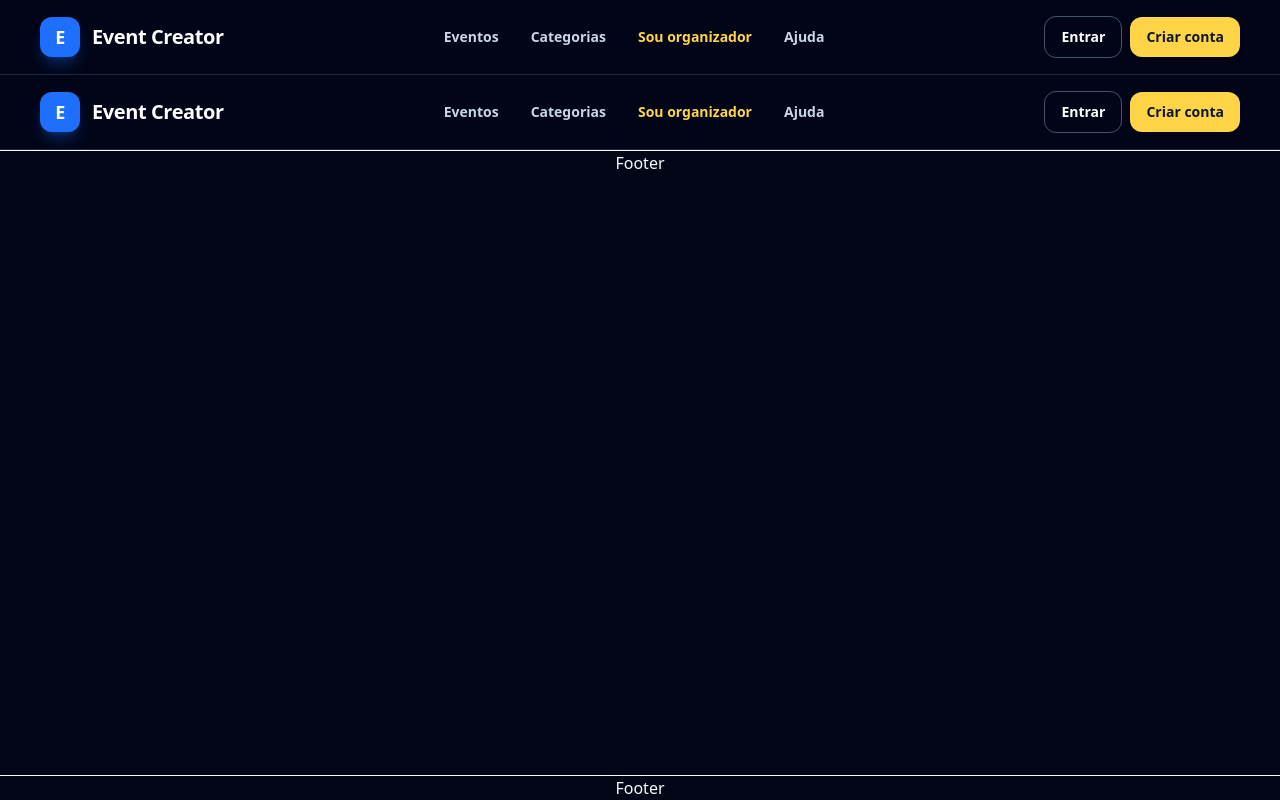
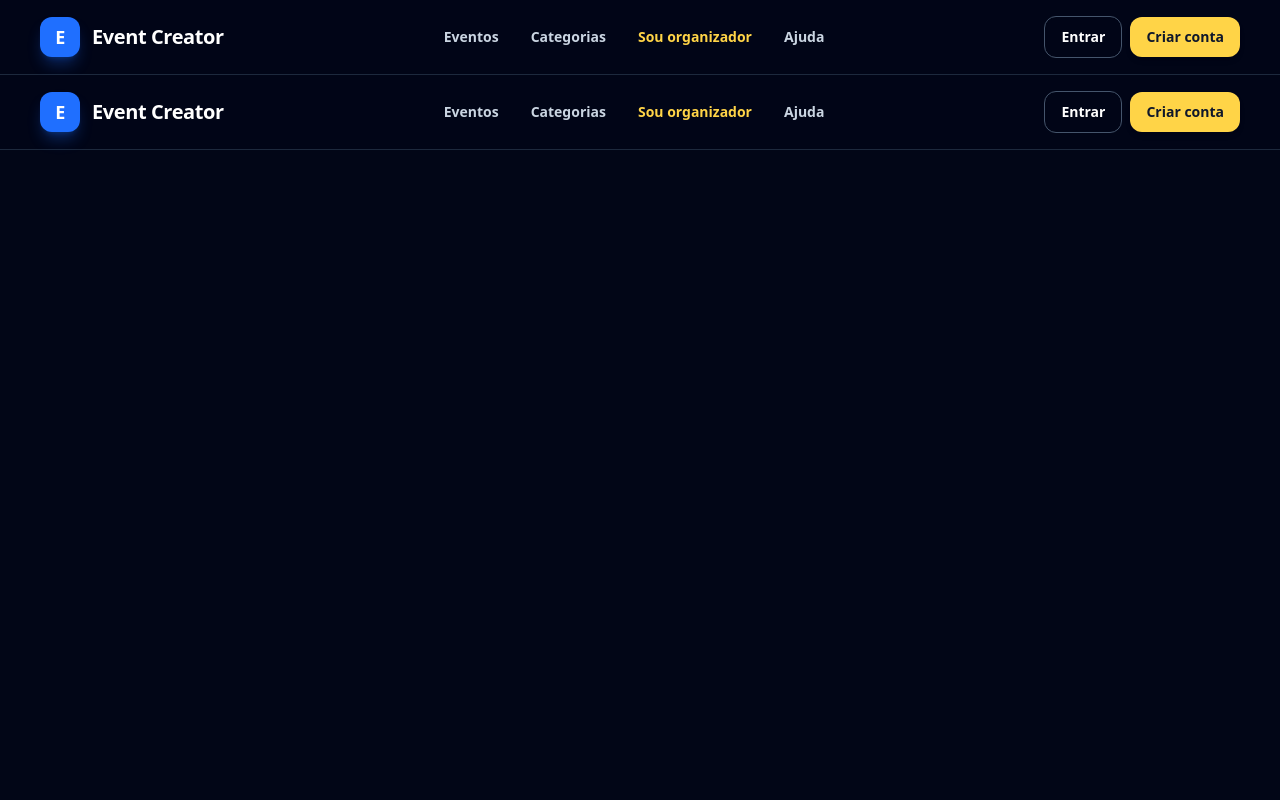
Before and after one commit to severo-bernardo04/event-creator-FE, a Next.js app in the folder my-app/: page /components/layoutShell in a window 1280 px wide. Built offline with nearby package versions, Linux system fonts and the light colour scheme.

Commit message:
feat: remove unnecessary footer component

```diff
--- a/my-app/app/components/Footer.tsx
+++ /dev/null
@@ -1,11 +0,0 @@
-const Footer = () => {
-  return (
-    <footer className="w-full border-t">
-      <div className="max-w-5xl mx-auto px-4 text-center">
-        Footer
-      </div>
-    </footer>
-  );
-};
-
-export default Footer
--- a/my-app/app/components/layoutShell/page.tsx
+++ b/my-app/app/components/layoutShell/page.tsx
@@ -2,7 +2,6 @@
 
 import { usePathname } from "next/navigation";
 import Header from "../Header";
-import Footer from "../Footer";
 
 export default function LayoutShell({
   children,
@@ -18,7 +17,6 @@ export default function LayoutShell({
       <main className={isAuth ? "" : "flex-1"}>
         {children}
       </main>
-      {!isAuth && <Footer />}
     </>
   );
 }
```
